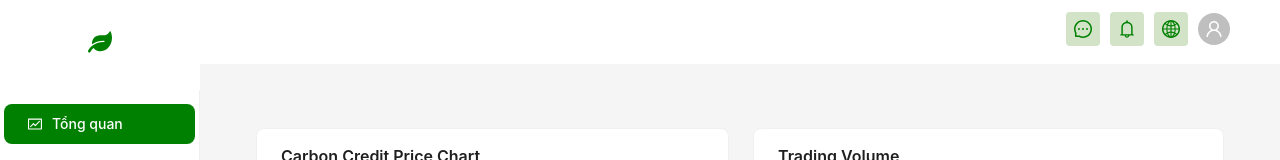
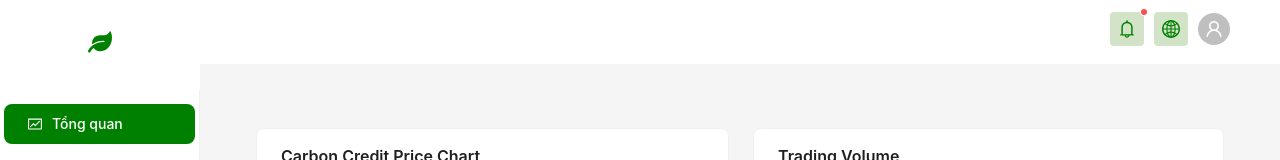
Before and after one commit to platsaver/admindashboard3, a React (Create React App) app: page /dashboard in a window 1280 px wide. Shown: the top 160 px of the page. Built offline with nearby package versions, Linux system fonts and the light colour scheme.

Commit message:
adding dropdown for language and notfication

```diff
--- a/src/Layout/Header.jsx
+++ b/src/Layout/Header.jsx
@@ -1,17 +1,67 @@
-import { Flex, Typography, Avatar } from "antd";
+import { Flex, Typography, Avatar, Menu, Dropdown, Badge } from "antd";
 import { MessageOutlined, BellOutlined , UserOutlined } from '@ant-design/icons';
 import { GlobalOutlined } from "@ant-design/icons";
 
 const CustomHeader = () => {
+    const notificationMenu = (
+        <Menu
+        items={[
+            {
+            key: '1',
+            label: 'New message from Admin',
+            onClick: () => console.log('Notification 1 clicked'),
+            },
+            {
+            key: '2',
+            label: 'System update available',
+            onClick: () => console.log('Notification 2 clicked'),
+            },
+            {
+            key: '3',
+            label: 'Meeting reminder at 3 PM',
+            onClick: () => console.log('Notification 3 clicked'),
+            },
+        ]}
+        />
+    );
+    const languageMenu = (
+        <Menu
+        items={[
+            {
+            key: 'en',
+            label: 'English',
+            onClick: () => console.log('Selected English'), // Add your logic here
+            },
+            {
+            key: 'vi',
+            label: 'Tiếng Việt',
+            onClick: () => console.log('Selected Vietnamese'), // Add your logic here
+            },
+        ]}
+        />
+    );
     return (
         <Flex align="center" justify="space-between">
             <Typography.Title level={4} type="secondary">
             </Typography.Title>
             <Flex align='center' gap='3rem'>
                 <Flex align='center' gap='10px'>
-                    <MessageOutlined className='header-icon'/>
-                    <BellOutlined className='header-icon' />
-                    <GlobalOutlined className="header-icon"/>
+                    <Dropdown
+                        overlay={notificationMenu}
+                        trigger={['hover']}
+                        placement="bottomRight"
+                    >
+                        <Badge dot>
+                        <BellOutlined className="header-icon" style={{ cursor: 'pointer' }} />
+                        </Badge>
+                    </Dropdown>
+                    <Dropdown
+                        overlay={languageMenu}
+                        trigger={['hover']}
+                        placement="bottomRight"
+                    >
+                        <GlobalOutlined className="header-icon" />
+                    </Dropdown>
                     <Avatar icon={<UserOutlined/>}/>
                 </Flex>
             </Flex>
```
